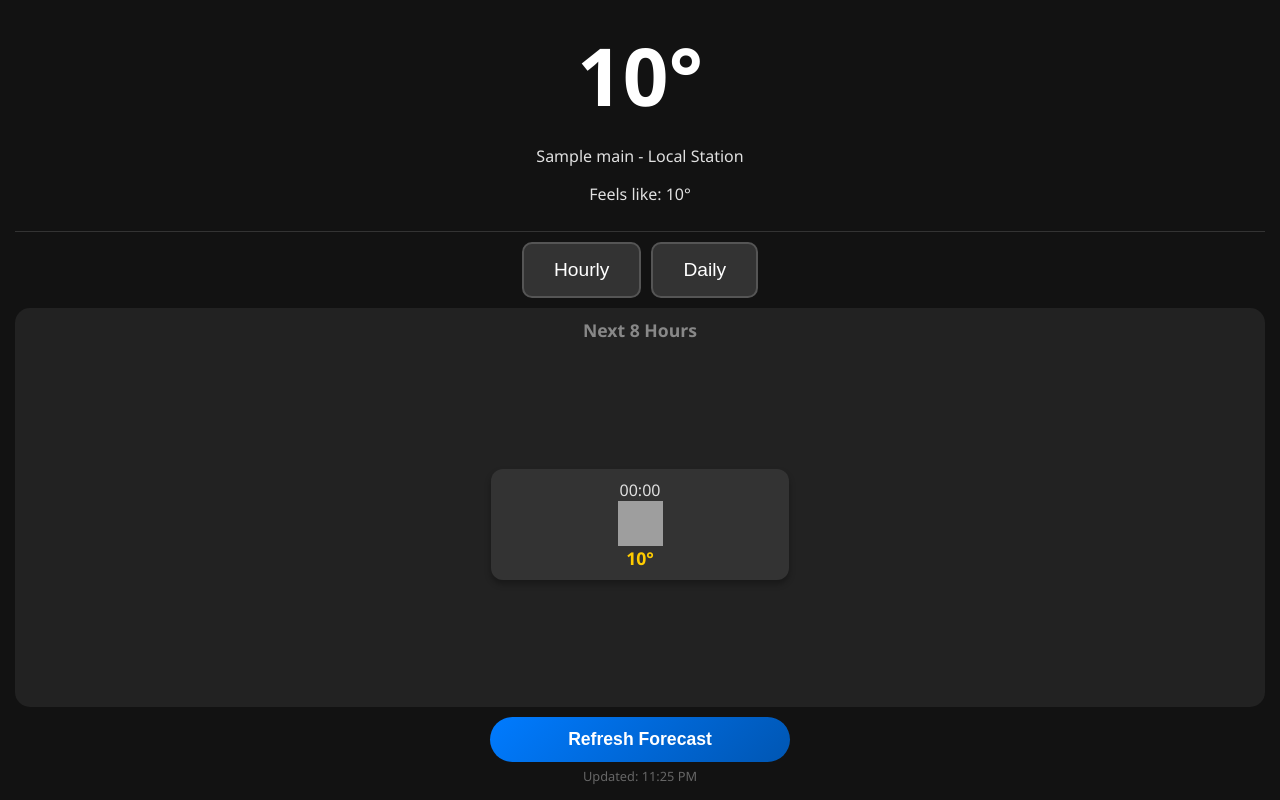
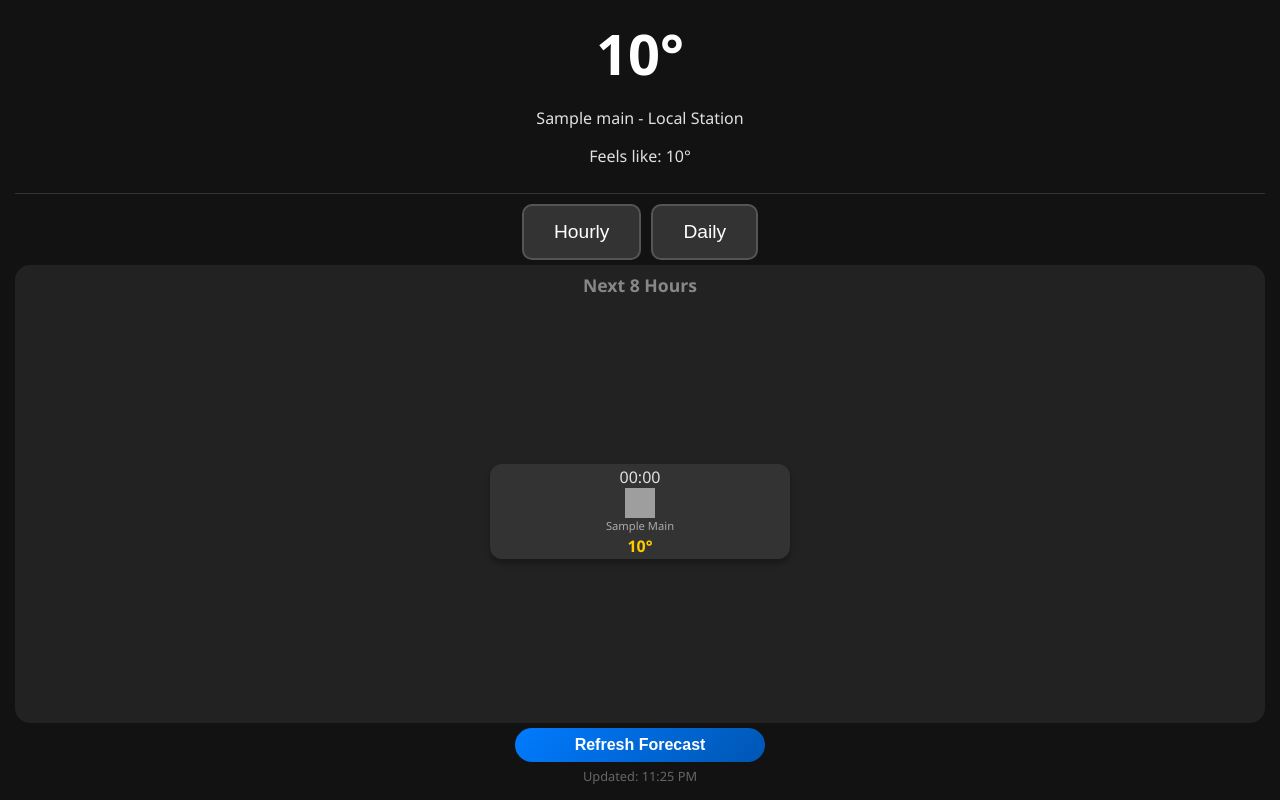
Before and after one commit to ptr5201/weather_kiosk, a Flask app: template templates/index.html in a window 1280 px wide. Run offline with Flask 3, Linux system fonts and the light colour scheme; the template is opened without the code that fills it: most values are stand-ins (such as "Sample title", 1, 10 or a date in 2020); grey boxes are pictures that could not be loaded.

Commit message:
made UI adjustments to fix display 9n 10.1 inch touchscreen monitor

```diff
--- a/static/style.css
+++ b/static/style.css
@@ -25,8 +25,8 @@ html, body {
 }
 
 .current-box h1 {
-    font-size: 5rem;
-    margin: 5px 0;
+    font-size: 3.5rem;
+    margin: 0;
     color: #ffffff;
 }
 
@@ -62,8 +62,8 @@ hr {
 /* --- Hourly View: 2-Row Grid Fix --- */
 .view {
     flex: 1; /* Takes up remaining space */
-    margin-top: 10px;
-    padding: 10px;
+    margin-top: 5px;
+    padding: 8px;
     background: #222;
     border-radius: 15px;
     overflow: hidden;
@@ -82,16 +82,16 @@ hr {
     display: flex;
     flex-wrap: wrap; /* Allows wrapping to 2nd row */
     justify-content: center;
-    gap: 8px;
+    gap: 5px;
     height: 100%;
     align-content: center;
 }
 
 .hour-card {
     /* 4 cards per row = 25%. We subtract a bit for the gaps. */
-    flex: 0 0 calc(25% - 10px);
+    flex: 0 0 calc(25% - 8px);
     background: #333;
-    padding: 10px 5px;
+    padding: 2px;
     border-radius: 12px;
     display: flex;
     flex-direction: column;
@@ -101,12 +101,12 @@ hr {
 }
 
 .hour-card img {
-    width: 45px;
-    height: 45px;
+    width: 30px;
+    height: 30px;
 }
 
 .hour-card strong {
-    font-size: 1.1rem;
+    font-size: 1rem;
     color: #ffcc00;
 }
 
@@ -115,21 +115,70 @@ hr {
     display: flex;
     align-items: center;
     justify-content: space-between;
-    padding: 8px 10px;
+    padding: 4px 5px;
     border-bottom: 1px solid #333;
-    font-size: 1.1rem;
+}
+
+.day-row:last-child {
+    border-bottom: none;
+}
+
+.day-name {
+    width: 45px;
+    font-weight: bold;
+    font-size: 1rem;
+}
+
+#daily-view {
+    padding: 5px 10px;
+    display: flex;
+    flex-direction: column;
+    justify-content: space-around;
 }
 
 .daily-icon {
-    width: 60px; /* Slightly smaller to fit without scrolling */
-    height: 60px;
+    width: 35px; /* Slightly smaller to fit without scrolling */
+    height: 35px;
+    margin: 0;
     filter: drop-shadow(0 0 5px rgba(255,255,255,0.2));
+}
+
+.daily-status {
+    flex: 1;
+    display: flex;
+    flex-direction: column;
+    align-items: center;
+    justify-content: center;
+}
+
+.condition-text-daily {
+    font-size: 0.7rem;
+    color: #888;
+    margin-top: -2px;
+}
+
+.temp-group .high {
+    font-size: 0.9rem;
+    color: #ffffff;
+    font-weight: bold;
+}
+
+.temp-group .low {
+    font-size: 0.8rem;
+    color: #aaa;
+}
+
+.condition-text {
+    font-size: 0.7rem;
+    color: #aaa;
+    margin-bottom: 2px;
+    text-transform: capitalize;
 }
 
 /* --- Footer Area --- */
 .footer-controls {
     flex: 0 0 auto;
-    padding-top: 10px;
+    padding-top: 5px;
     text-align: center;
 }
 
@@ -143,12 +192,12 @@ hr {
 .refresh-btn {
     position: relative;
     width: 100%;
-    max-width: 300px; /* Slightly narrower for kiosk */
-    padding: 12px;
+    max-width: 250px; /* Slightly narrower for kiosk */
+    padding: 8px;
     margin: 0 auto;
     background: linear-gradient(135deg, #007bff, #0056b3);
     color: white;
-    font-size: 1.1rem;
+    font-size: 1rem;
     font-weight: bold;
     border: none;
     border-radius: 50px;
--- a/templates/index.html
+++ b/templates/index.html
@@ -34,7 +34,7 @@
                 <div class="hour-card">
                     <div>{{ hour.dt | datetimeformat('%H:%M') }}</div>
                     <img src="http://openweathermap.org/img/wn/{{ hour.weather[0].icon }}.png">
-                    <strong>{{ hour.temp | round }}°</strong>
+		    <div class="condition-text">{{ hour.weather[0].main }}</div> <strong>{{ hour.temp | round }}°</strong>
                 </div>
                 {% endfor %}
             </div>
@@ -43,11 +43,14 @@
         <div id="daily-view" class="view" style="display:none;">
             {% for day in w.daily[:5] %}
             <div class="day-row">
-                <span style="width: 50px;">{{ day.dt | datetimeformat('%a') }}</span>
-                <img class="daily-icon" src="http://openweathermap.org/img/wn/{{ day.weather[0].icon }}@2x.png">
-                <div class="temp-range">
-                    <span>{{ day.temp.max | round }}°</span>
-                    <span class="temp-min">{{ day.temp.min | round }}°</span>
+                <span class="day-name">{{ day.dt | datetimeformat('%a') }}</span>
+		<div class="daily-status">
+                    <img class="daily-icon" src="http://openweathermap.org/img/wn/{{ day.weather[0].icon }}@2x.png">
+                    <span class="condition-text-daily">{{ day.weather[0].main }}</span>
+                </div>
+                <div class="temp-group">
+                    <span class="high">H: {{ day.temp.max | round }}°</span>
+                    <span class="low">L: {{ day.temp.min | round }}°</span>
                 </div>
             </div>
             {% endfor %}
```
